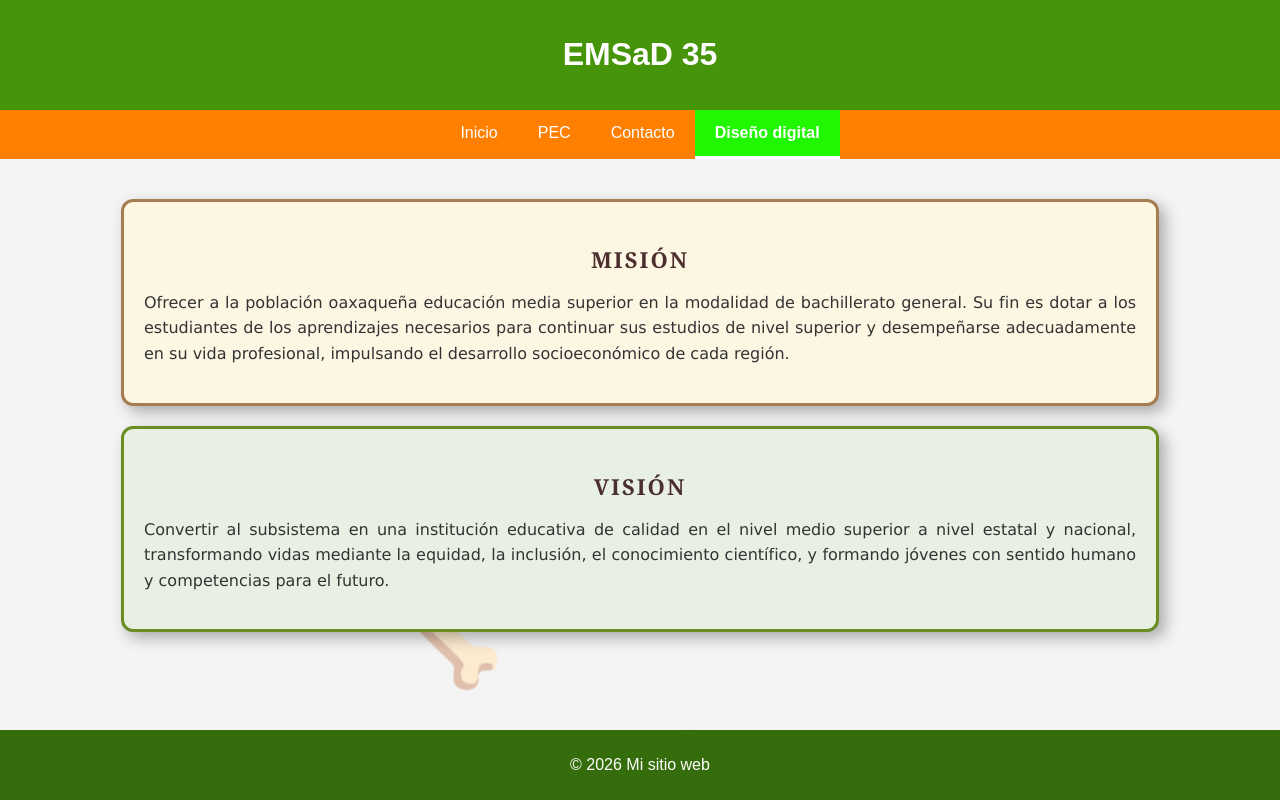
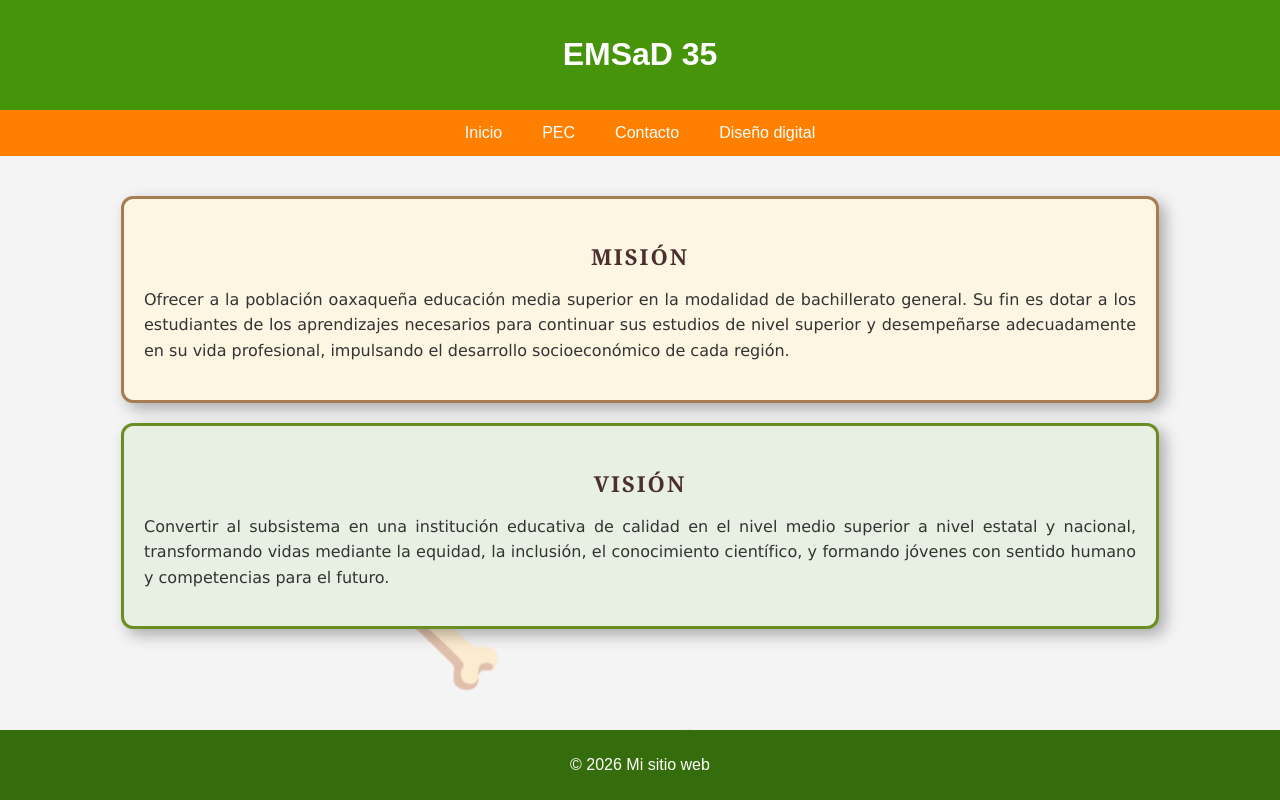
Before and after one commit to Deivis293-ux/proyecto-final-Ping-inos-601, a plain HTML site: page index.html in a window 1280 px wide. Drawn offline with Linux system fonts and the light colour scheme.

Commit message:
proyectofinal

```diff
--- a/index.html
+++ b/index.html
@@ -20,11 +20,12 @@
         <div class="icono">🐾</div>
     </div>
 
+
     <nav>
         <a href="index.html">Inicio</a>
         <a href="pec.html">PEC</a>
         <a href="contacto.html">Contacto</a>
-        <a href="diseñodigital.html" class="active">Diseño digital</a>
+        <a href="diseñodigital.html">Diseño digital</a>
     </nav>
     <main>
         <!-- Sección Misión -->
```
Also changed, not shown: PEC.html (+1 -0 lines).
